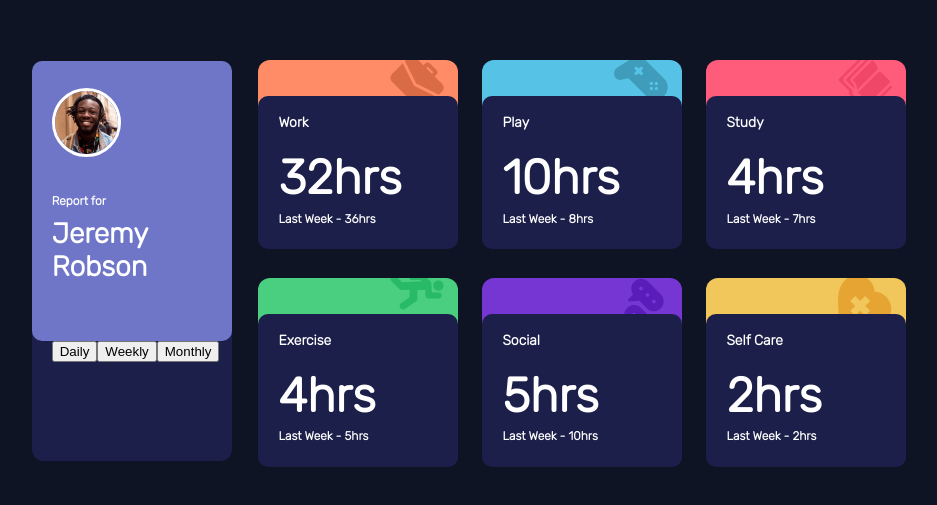
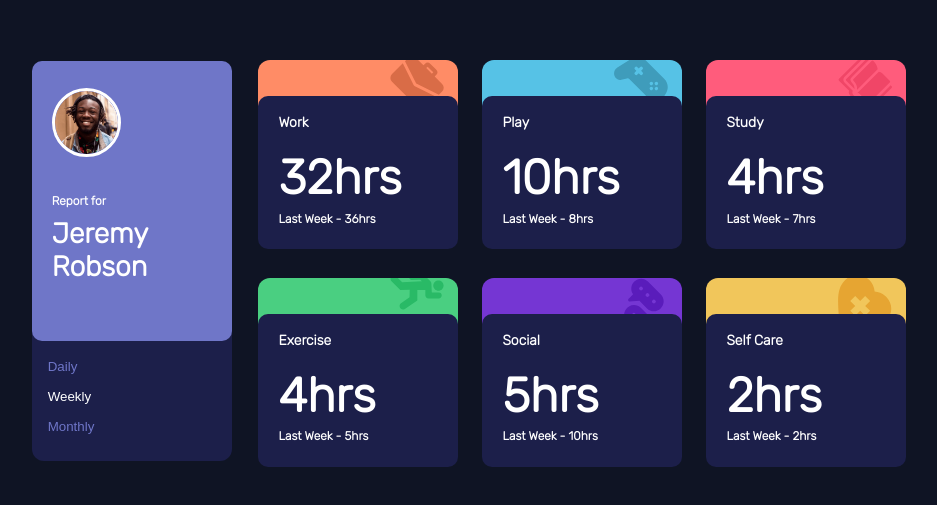
Before and after one commit to TamsinHuggins/time-tracker-react, a React (Create React App) app: page / in a window 1280 px wide. Shown: the part 141-646 px from the top of the page, without its empty margins (133-1070 px from the left). Built offline with nearby package versions, Linux system fonts and the light colour scheme.

Commit message:
functional buttons styled to reflect active timeFrame

```diff
--- a/src/App.js
+++ b/src/App.js
@@ -31,7 +31,7 @@ function App() {
 
     if (timeFrame === "daily") {
       let thisHours = `${activity.timeframes.daily.current}hrs`;
-      let prevHours = `Last Week - ${activity.timeframes.daily.previous}hrs`;
+      let prevHours = `Yesterday - ${activity.timeframes.daily.previous}hrs`;
       return [thisHours, prevHours];
     } else if (timeFrame === "weekly") {
       let thisHours = `${activity.timeframes.weekly.current}hrs`;
@@ -39,7 +39,7 @@ function App() {
       return [thisHours, prevHours];
     } else {
       let thisHours = `${activity.timeframes.monthly.current}hrs`;
-      let prevHours = `Last Week - ${activity.timeframes.monthly.previous}hrs`;
+      let prevHours = `Last Month - ${activity.timeframes.monthly.previous}hrs`;
       return [thisHours, prevHours];
     }
   };
@@ -47,7 +47,7 @@ function App() {
   return (
     <div className="App">
       <div className="CardDeck">
-        <TitleCard setFrame={setFrame} />
+        <TitleCard setFrame={setFrame} timeFrame={timeFrame} />
         <div className="timeCards">
           <Card
             style={{
--- a/src/TitleCard.css
+++ b/src/TitleCard.css
@@ -7,8 +7,21 @@
   margin-top: 2%;
 }
 
-.titleCard__text {
+.titleCard__buttons {
   padding-left: 10%;
+  display: flex;
+  align-items: flex-start;
+  flex-direction: column;
+  padding: 10px;
+}
+
+.Button {
+  background-color: hsl(235, 46%, 20%);
+  color: aliceblue;
+  border: none;
+  height: 30px;
+  width: 100%;
+  text-align: left;
 }
 
 .reportFor {
@@ -22,8 +35,9 @@
   flex-direction: column;
 }
 
-.jeremyHolder {
+.reportFor__content {
   padding-left: 10%;
+
   /* padding: 10%; */
 }
 
--- a/src/TitleCard.jsx
+++ b/src/TitleCard.jsx
@@ -1,8 +1,10 @@
-import React from "react";
+import React, { useState } from "react";
 import "./TitleCard.css";
 import pic from "./images/image-jeremy.png";
 
-const TitleCard = ({ setFrame }) => {
+const TitleCard = ({ setFrame, timeFrame }) => {
+  //below is used to highlight the button which has been clicked
+
   const setTimeFrameToDaily = () => {
     setFrame("daily");
   };
@@ -15,25 +17,48 @@ const TitleCard = ({ setFrame }) => {
     setFrame("monthly");
   };
 
+  console.log(timeFrame);
+
   return (
     <div className="titleCard">
       <div className="reportFor">
-        <div className="jeremyHolder">
+        <div className="reportFor__content">
           <img className="profilePic" src={pic} />
           <h5>Report for</h5>
           <h2> Jeremy Robson</h2>
         </div>
       </div>
-      <div className="titleCard__text">
+      <div className="titleCard__buttons">
         {/* <h3 style={{ color: "hsl(235, 45%, 61%)" }}>Daily</h3> */}
-        <button type="button" onClick={setTimeFrameToDaily}>
+        <button
+          style={{
+            color: timeFrame === "daily" ? "white" : "hsl(235, 45%, 61%)",
+          }}
+          className="Button"
+          type="button"
+          onClick={setTimeFrameToDaily}
+        >
           Daily
         </button>
-        <button type="button" onClick={setTimeFrameToWeekly}>
+        <button
+          style={{
+            color: timeFrame === "weekly" ? "white" : "hsl(235, 45%, 61%)",
+          }}
+          className="Button"
+          type="button"
+          onClick={setTimeFrameToWeekly}
+        >
           Weekly
         </button>
 
-        <button type="button" onClick={setTimeFrameToMonthly}>
+        <button
+          style={{
+            color: timeFrame === "monthly" ? "white" : "hsl(235, 45%, 61%)",
+          }}
+          className="Button"
+          type="button"
+          onClick={setTimeFrameToMonthly}
+        >
           Monthly
         </button>
       </div>
```
